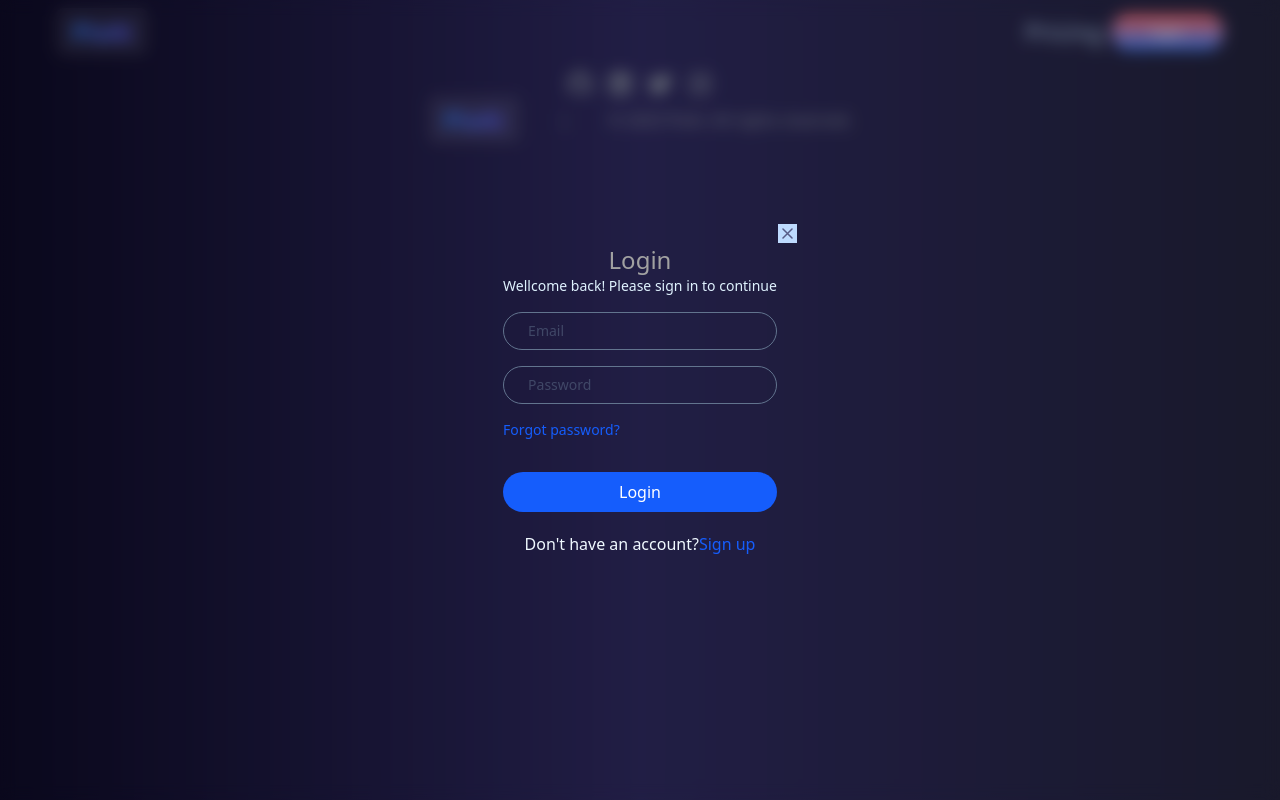
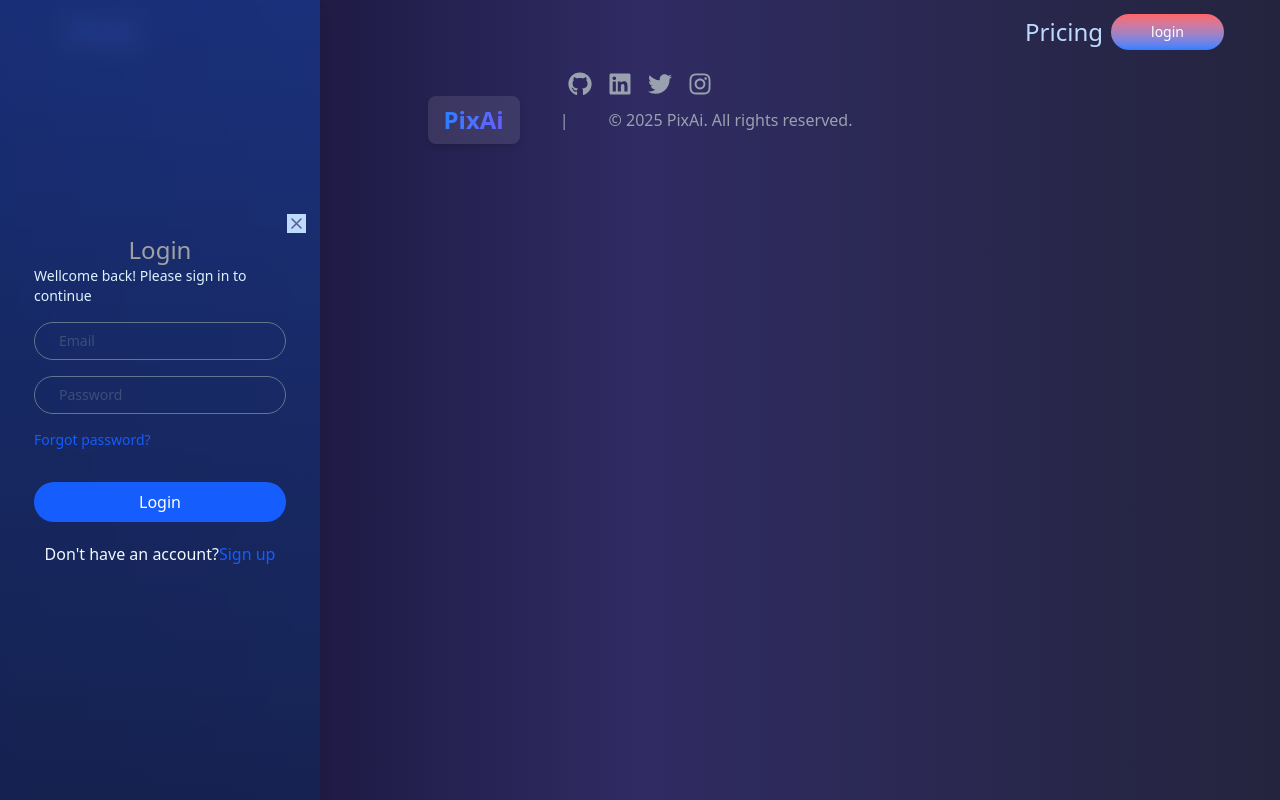
Before and after one commit to kenenisamekonnen/pixai-generator, a React (Vite) app in the folder Front-End/: page /login in a window 1280 px wide. Built offline with nearby package versions, Linux system fonts and the light colour scheme; no server answers.

Commit message:
added loading

```diff
--- a/Front-End/src/components/LoginForm.tsx
+++ b/Front-End/src/components/LoginForm.tsx
@@ -10,6 +10,7 @@ const LoginForm = () => {
 
     const [state, setState] = useState('Login');
     const {setUser, setShowLogin} = useAppContext();
+    const [loading, setLoading] = useState(false);
 
     const [form, setForm] = useState<RegistrationData>({
         fullName: "",
@@ -24,6 +25,7 @@ const LoginForm = () => {
     };
     const handleSubmitRegistration = async (e: React.FormEvent) => {
         e.preventDefault();
+        setLoading(true);
         try {
             await registerUser(form);
             alert("Registration successful");
@@ -49,6 +51,7 @@ const LoginForm = () => {
 
     const handleSubmitLogin = async (e: React.FormEvent) => {
         e.preventDefault();
+        setLoading(true);
         try{
             const response = await loginUser(form);
             setUser(response.user);
@@ -70,12 +73,13 @@ const LoginForm = () => {
 
   return (
     <div
-        className="fixed inset-0 z-10 backdrop-blur-sm bg-black/30 flex justify-center items-center h-screen">
+        className="fixed flex-col inset-0 z-10 backdrop-blur-sm bg-black/30 flex justify-center items-center h-screen
+            bg-gradient-to-b from-blue-900/80 to-blue-950/90 shadow-lg w-80">
             {/* absolute top-0 left-0 right-0 bottom-0 z-10 backdrop-blur-sm bg-black/30 flex justify-center items-center */}
+        <GoogleLoginButton onSuccess={handleGoogleSuccess} />
         <form
             onSubmit={state === 'Login' ? handleSubmitLogin : handleSubmitRegistration}
-            className="relative  p-10 rounded-xl text-slate-500"
-            >
+            className="relative  p-10 rounded-xl text-slate-500 flex flex-col ">
             <h1 className="text-center text-2xl text-neutral-400 font-medium">{state}</h1>
             { state === 'Login' ?
                 <p className="text-sm text-sky-100">Wellcome back! Please sign in to continue</p>
@@ -124,9 +128,10 @@ const LoginForm = () => {
             <button
                 type="submit"
                 name="button"
+                disabled={loading}
                 className="w-full bg-blue-600 text-white py-2 rounded-full
                 cursor-pointer hover:scale-105 transition-all duration-500 mt-4">
-                {state === 'Login' ? "Login" : "Create account"}
+                {loading ? "Loading..." : (state === 'Login' ? "Login" : "Create account")}
             </button>
 
             {state === 'Login' ?
@@ -142,7 +147,7 @@ const LoginForm = () => {
 
 
         </form>
-        <GoogleLoginButton onSuccess={handleGoogleSuccess} />
+
     </div>
   )
 }
```
